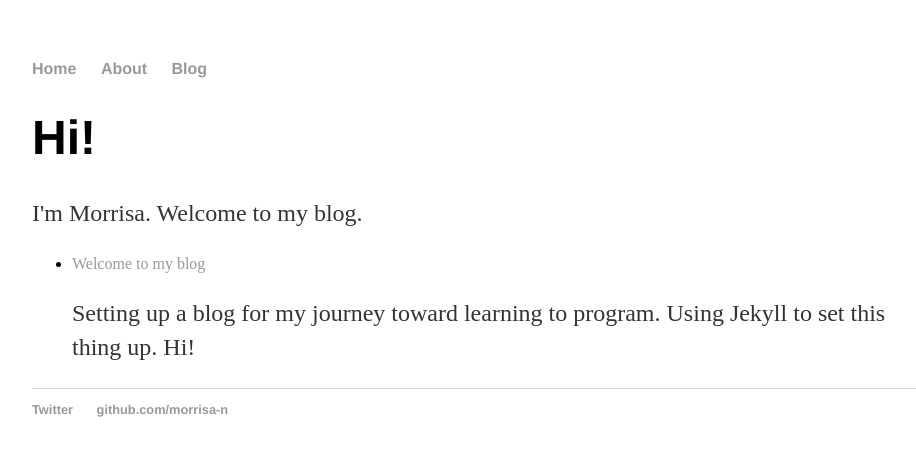
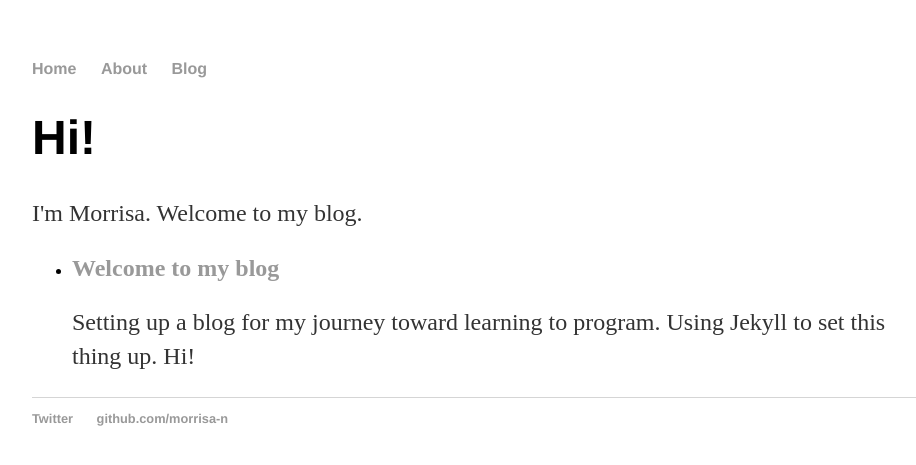
Before and after one commit to morrisa-n/morrisa-n.github.io, a Jekyll site: the page built from index.html, in a window 1280 px wide. Shown: the top 465 px of the page, without its empty margins (160-1076 px from the left). Built offline with Jekyll 4.4.1, drawn with Linux system fonts in a browser that asks for light colours.

Commit message:
Adjusting CSS

```diff
--- a/css/main.css
+++ b/css/main.css
@@ -41,3 +41,7 @@
 ul.posts li {
     list-style: none;
 }
+
+ul.excerpts li {
+    list-style: none;
+    }
--- a/index.html
+++ b/index.html
@@ -7,11 +7,13 @@
     <p>I'm Morrisa. Welcome to my blog.</p>
 </div><!-- /.blurb -->
 
+<div class="excerpts">
 <ul>
   {% for post in site.posts %}
     <li>
-      <a href="{{ post.url }}">{{ post.title }}</a>
+      <h2><a href="{{ post.url }}">{{ post.title }}</a></h2>
       {{ post.excerpt }}
     </li>
   {% endfor %}
 </ul>
+</div>
```
